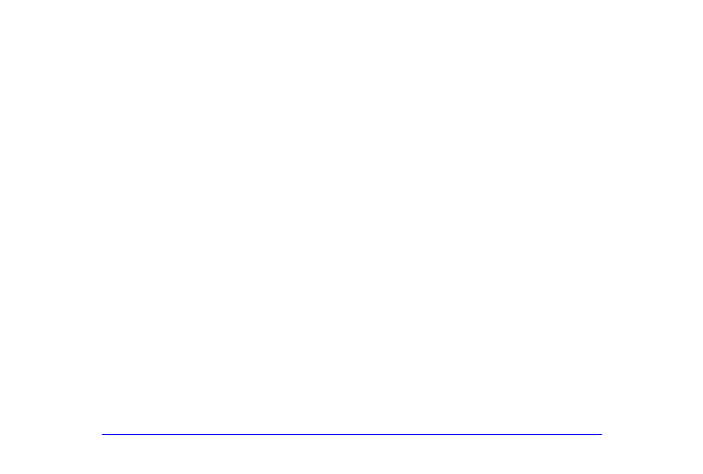
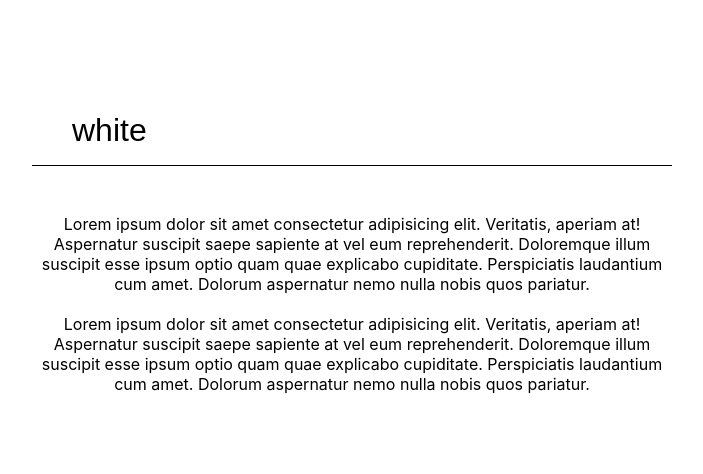
Before and after one commit to SaiPradeepti/React-Hooks, a React (Create React App) app: page / in a window 1280 px wide. Shown: the top 474 px of the page, without its empty margins (288-991 px from the left). Built offline with nearby package versions, Linux system fonts and the light colour scheme.

Commit message:
Custom Hook useBackgroundTheme

```diff
--- a/src/App.js
+++ b/src/App.js
@@ -5,6 +5,8 @@ import ToDo from "./tutorial/useReducer/2.ToDo/todo";
 import ContextAPI from "./tutorial/useContextCustomHook/context-api"
 import DataApp from "./tutorial/CustomHooks/1-useFetch/DataApp"
 import LocalStorageApp from "./tutorial/CustomHooks/2-useLocalStorage/LocalStorageApp"
+import UpdateTitleApp from "./tutorial/CustomHooks/3-UpdateTitle/UpdateTitleApp"
+import BackgroundThemeApp from "./tutorial/CustomHooks/4-useBackground/BackgroundThemeApp"
 
 
 function App() {
@@ -13,7 +15,9 @@ function App() {
     // <ToDo />
     // <ContextAPI />
     // <DataApp />
-    <LocalStorageApp />
+    // <LocalStorageApp />
+    // <UpdateTitleApp />
+    <BackgroundThemeApp />
   );
 }
 
--- a/src/index.css
+++ b/src/index.css
@@ -23,7 +23,7 @@ body {
   margin: 0;
   display: flex;
   justify-content: center;
-  align-items: center;
+  /* align-items: center; */
   color: black;
 }
 button {
@@ -69,3 +69,28 @@ button {
   border-bottom: 1px solid blue;
   outline: none;
 }
+
+.counter {
+  display: flex;
+  align-items: center;
+}
+
+.backgroundTheme {
+  width: 50%;
+  margin: auto;
+}
+
+.backgroundTheme input[type="text"] {
+  width: 100%;
+  margin-top: 6rem;
+  border-bottom: 1px solid black;
+}
+
+.backgroundTheme .text {
+  text-align: center;
+  margin-top: 3rem;
+}
+
+.lightText {
+  color: #fff;
+}
--- a/src/tutorial/CustomHooks/2-useLocalStorage/LocalStorageApp.js
+++ b/src/tutorial/CustomHooks/2-useLocalStorage/LocalStorageApp.js
@@ -1,8 +1,10 @@
 import React from 'react'
 import useLocalStorage from './useLocalStorage'
+import useUpdateLogger from './useUpdateLogger'
 
 const LocalStorageApp = () => {
     const [name,setName] = useLocalStorage('name','');
+    useUpdateLogger(name);
     return (
         <div>
             <input type="text" className="input" value={name} onChange={(e)=>setName(e.target.value)}/>
--- /dev/null
+++ b/src/tutorial/CustomHooks/2-useLocalStorage/useUpdateLogger.js
@@ -0,0 +1,9 @@
+import { useEffect } from 'react'
+
+const useUpdateLogger = (value) => {
+    useEffect(()=>{
+        console.log(value);
+    },[value])
+}
+
+export default useUpdateLogger;
--- /dev/null
+++ b/src/tutorial/CustomHooks/3-UpdateTitle/UpdateTitleApp.js
@@ -0,0 +1,30 @@
+import React,{ useEffect, useState } from 'react'
+import { useDocumentCount } from './useDocumentCount'
+
+const UpdateTitleApp = () => {
+    const { display, displayHome, displayCounter, value, increment, decrement } = useDocumentCount();
+
+    return (
+        <div>
+            <button className="btn" onClick={()=>displayHome()}>Home</button>
+            <button className="btn" onClick={()=>displayCounter()}>Counter</button>
+            {
+                display === 'home' && <div className="home">Welcome to Home</div>
+            }
+            {
+                display === 'counter' && (
+                <>
+                    <div className="home">Welcome to Counter</div>
+                    <section className='counter'>
+                        <button className="btn" onClick={()=>increment()}>Inc</button>
+                        <div>{value}</div>
+                        <button className="btn" onClick={()=>decrement()}>Dec</button>
+                    </section>
+                </>
+                )
+            }
+        </div>
+    )
+}
+
+export default UpdateTitleApp
--- /dev/null
+++ b/src/tutorial/CustomHooks/3-UpdateTitle/useDocumentCount.js
@@ -0,0 +1,31 @@
+import React,{ useEffect, useState } from 'react'
+
+export const useDocumentCount = () => {
+    const [display,setDisplay] = useState('home');
+    const [value,setValue] = useState(0);
+
+    useEffect(()=>{
+        document.title = `count is ${value}`;
+
+        setTimeout(()=>{
+            document.title = `React App`;
+        },1000)
+    },[value])
+
+    const displayHome = () => {
+        setDisplay( 'home' )
+    }
+    const displayCounter = () => {
+        setDisplay( 'counter' )
+    }
+    const increment = () => {
+        setValue( value + 1 )
+    }
+    const decrement = () => {
+        setValue( value - 1 )
+    }
+
+    return { display, displayHome, displayCounter, value, increment, decrement };
+}
+
+// export default useDocumentCount();
--- /dev/null
+++ b/src/tutorial/CustomHooks/4-useBackground/BackgroundThemeApp.js
@@ -0,0 +1,18 @@
+import { useBackgroundTheme } from './useBackgroundTheme'
+
+const BackgroundThemeApp = () => {
+    const { color, setColor, darkTheme } = useBackgroundTheme();
+
+    return (
+        <main className='backgroundTheme'>
+            <input type="text" value={color} onChange={(e)=>setColor(e.target.value)} className="input" placeholder='Enter hex color and press enter key'/>
+            <section className={`${darkTheme ? 'text lightText': 'text'}`} >
+                Lorem ipsum dolor sit amet consectetur adipisicing elit. Veritatis, aperiam at! Aspernatur suscipit saepe sapiente at vel eum reprehenderit. Doloremque illum suscipit esse ipsum optio quam quae explicabo cupiditate. Perspiciatis laudantium cum amet. Dolorum aspernatur nemo nulla nobis quos pariatur.
+                <br/><br/>
+                Lorem ipsum dolor sit amet consectetur adipisicing elit. Veritatis, aperiam at! Aspernatur suscipit saepe sapiente at vel eum reprehenderit. Doloremque illum suscipit esse ipsum optio quam quae explicabo cupiditate. Perspiciatis laudantium cum amet. Dolorum aspernatur nemo nulla nobis quos pariatur.
+            </section>
+        </main>
+    )
+}
+
+export default BackgroundThemeApp
--- /dev/null
+++ b/src/tutorial/CustomHooks/4-useBackground/checkColor.js
@@ -0,0 +1,44 @@
+var element, bgColor, brightness, r, g, b, hsp;
+
+export function lightOrDark(color) {
+
+  // Check the format of the color, HEX or RGB?
+  if (color.match(/^rgb/)) {
+
+    // If HEX --> store the red, green, blue values in separate variables
+    color = color.match(/^rgba?\((\d+),\s*(\d+),\s*(\d+)(?:,\s*(\d+(?:\.\d+)?))?\)$/);
+
+    r = color[1];
+    g = color[2];
+    b = color[3];
+  }
+  else {
+
+    // If RGB --> Convert it to HEX: http://gist.github.com/983661
+    color = +("0x" + color.slice(1).replace(
+      color.length < 5 && /./g, '$&$&'
+    )
+             );
+
+    r = color >> 16;
+    g = color >> 8 & 255;
+    b = color & 255;
+  }
+
+  // HSP (Highly Sensitive Poo) equation from http://alienryderflex.com/hsp.html
+  hsp = Math.sqrt(
+    0.299 * (r * r) +
+    0.587 * (g * g) +
+    0.114 * (b * b)
+  );
+
+  // Using the HSP value, determine whether the color is light or dark
+  if (hsp>127.5) {
+
+    return 'light';
+  }
+  else {
+
+    return 'dark';
+  }
+}
--- /dev/null
+++ b/src/tutorial/CustomHooks/4-useBackground/useBackgroundTheme.js
@@ -0,0 +1,27 @@
+import { useState, useEffect } from 'react'
+import { lightOrDark } from './checkColor'
+
+export const useBackgroundTheme = () => {
+
+const [color, setColor] = useState('white');
+const [darkTheme,setDarkTheme] = useState(false);
+useEffect(() => {
+        const handler = (e) => {
+            if(e.keyCode === 13){
+                document.body.style.background = color;
+                if(lightOrDark(color) === 'dark')
+                    setDarkTheme(true);
+                else if(lightOrDark(color) === 'light')
+                    setDarkTheme(false);
+            }
+        }
+
+        window.addEventListener('keyup', handler)
+        return () => {
+            window.removeEventListener('keyup', handler)
+        }
+}, [color]);
+
+return { color, setColor, darkTheme };
+
+}
```
Also changed, not shown: 1 other file (tests, documents, lock files or other folders).
